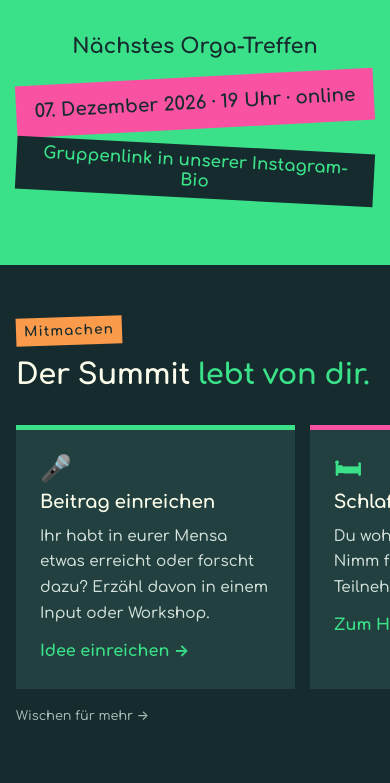
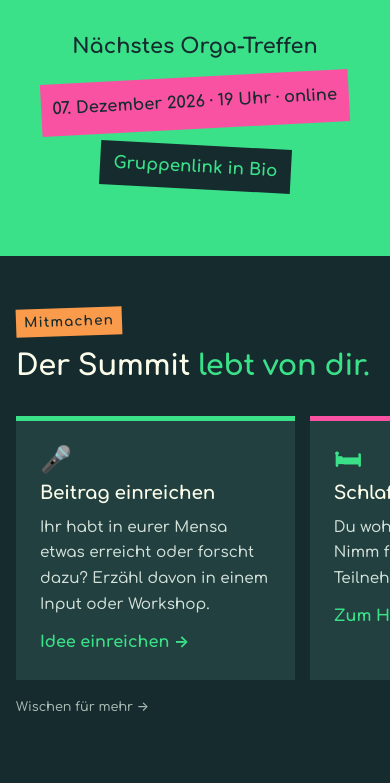
Before and after one commit to fburgerdev/website-mensa-summit, a plain HTML site: page index.html in a window 390 px wide. Shown: the part 4741-5524 px from the top of the page. Drawn offline with Linux system fonts and the light colour scheme.

Commit message:
Phones: orga labels on one line, smaller homestay art
Co-Authored-By: Claude Opus 5.5 <noreply@anthropic.com>

```diff
--- a/index.html
+++ b/index.html
@@ -193,7 +193,7 @@
       <p class="orga-lead">Der Summit wird von Studierenden für Studierende organisiert. Programm, Homestay, Kommunikation, Finanzen: Es gibt für alle etwas zu tun, und neue Leute sind jederzeit willkommen.</p>
       <p class="orga-next">Nächstes Orga-Treffen</p>
       <p class="tag tag-pink tag-big tilt-l" data-orga-meeting>07. Dezember 2026 · 19 Uhr · online</p>
-      <p><a class="tag tag-dark tilt-r" href="https://www.instagram.com/mensasummit/" target="_blank" rel="noopener">Gruppenlink in unserer Instagram-Bio</a></p>
+      <p><a class="tag tag-dark tilt-r" href="https://www.instagram.com/mensasummit/" target="_blank" rel="noopener">Gruppenlink in Bio</a></p>
     </div>
   </section>
 
--- a/styles.css
+++ b/styles.css
@@ -434,6 +434,8 @@ a.org:hover { color: var(--bg); transform: rotate(-1deg) translateY(-3px); }
   .section .swipe-hint { display: block; font-size: .8rem; color: var(--muted); margin-top: .2rem; }
 
   .panel-mint { transform: none; }
+  .orga .tag-big { font-size: 1.02rem; padding: .4em .7em; }
+  .homestay-art { max-width: 230px; }
   .timeline { margin-top: 1.8rem; }
   .tl-date { align-self: start; padding: .8rem .3rem; }
   .tl-mint .tl-date, .tl-pink .tl-date { transform: none; }
```
